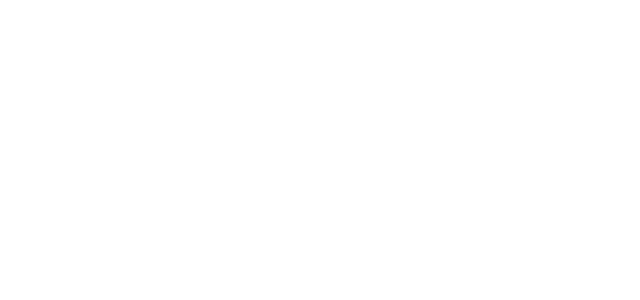
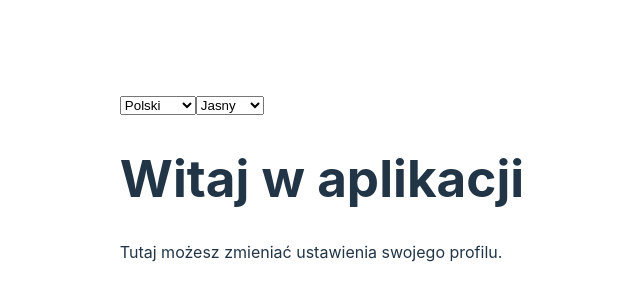
Before and after one commit to lukas-sikora/zadania-react, a React (Vite) app in the folder react-training/: page / in a window 1280 px wide. Shown: the part 214-514 px from the top of the page, without its empty margins (318-958 px from the left). Built offline with nearby package versions, Linux system fonts and the light colour scheme.

Commit message:
context-in-react-task/3

```diff
--- a/react-training/src/App.jsx
+++ b/react-training/src/App.jsx
@@ -1,5 +1,24 @@
+import { useState } from "react";
+
+import { Header, Body } from "./componets";
+
 const App = () => {
-  return <div></div>;
+  const [language, setLanguage] = useState("PL");
+  const [theme, setTheme] = useState("light");
+
+  return (
+    <>
+      <select value={language} onChange={(e) => setLanguage(e.target.value)}>
+        <option value="PL">Polski</option>
+        <option value="EN">Angielski</option>
+      </select>
+      <select value={theme} onChange={(e) => setTheme(e.target.value)}>
+        <option value="light">Jasny</option>
+        <option value="dark">Ciemny</option>
+      </select>
+      <Header />
+      <Body />
+    </>
+  );
 };
-
 export default App;
--- /dev/null
+++ b/react-training/src/componets/Body.jsx
@@ -0,0 +1,8 @@
+const Body = () => {
+  return (
+    <div>
+      <p>Tutaj możesz zmieniać ustawienia swojego profilu.</p>
+    </div>
+  );
+};
+export default Body;
--- /dev/null
+++ b/react-training/src/componets/Header.jsx
@@ -0,0 +1,8 @@
+const Header = () => {
+  return (
+    <header>
+      <h1>Witaj w aplikacji</h1>
+    </header>
+  );
+};
+export default Header;
--- /dev/null
+++ b/react-training/src/componets/index.js
@@ -0,0 +1,4 @@
+import Header from "./Header";
+import Body from "./Body";
+
+export { Header, Body };
```
